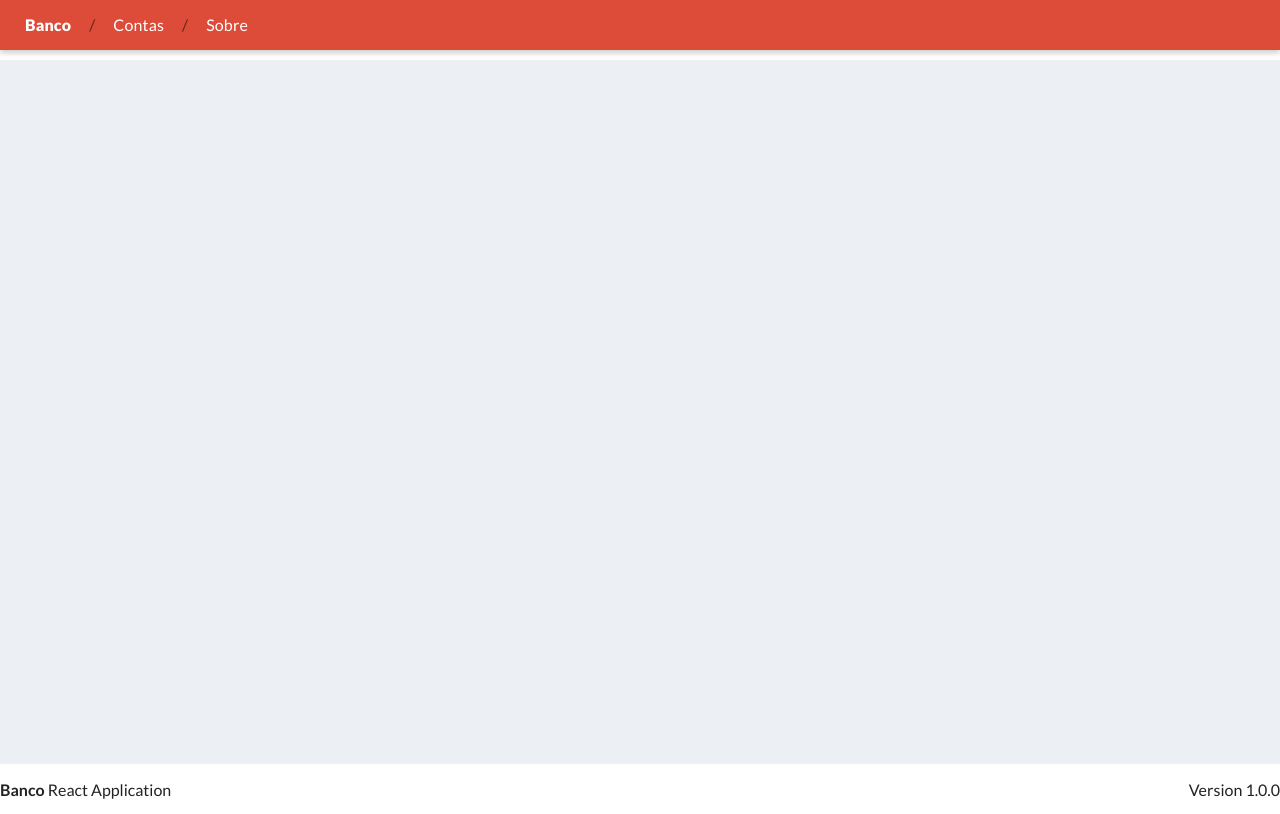
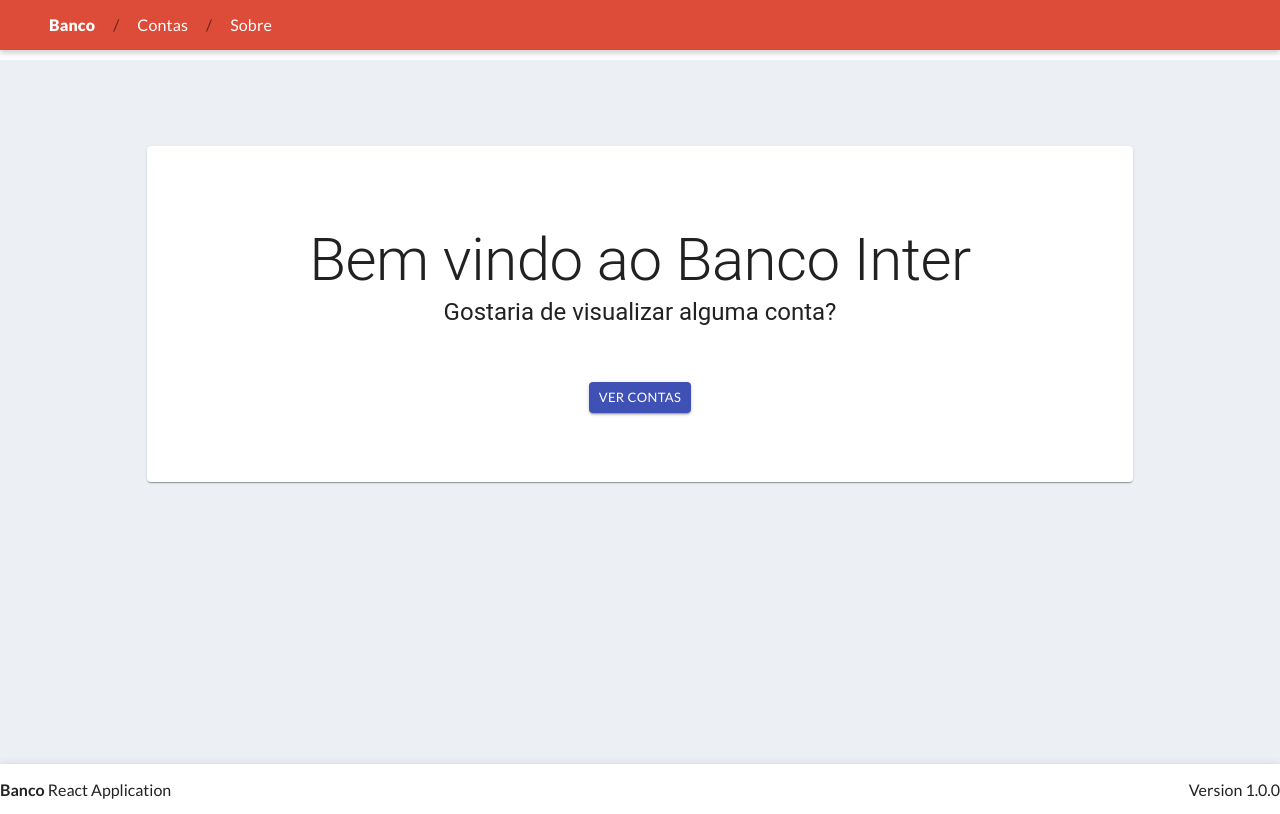
Before and after one commit to RodolfoHerman/banco-ui-react, a React (Create React App) app: page /home in a window 1280 px wide. Built offline with nearby package versions, Linux system fonts and the light colour scheme.

Commit message:
Criando a HomeView e refatoração de CSS

```diff
--- a/src/components/App/App.tsx
+++ b/src/components/App/App.tsx
@@ -1,6 +1,7 @@
 import { Container, withStyles } from '@material-ui/core';
 import React from 'react';
-import { BrowserRouter, Switch } from 'react-router-dom';
+import { BrowserRouter, Redirect, Route, Switch } from 'react-router-dom';
+import HomeView from '../../views/HomeView';
 import Footer from '../Footer';
 import Header from '../Header';
 import { HeaderMenu } from '../Header';
@@ -9,6 +10,9 @@
 	ContainerContent: {
         backgroundColor: '#ecf0f5',
         minHeight: '88vh',
+        display: 'flex',
+        alignItems: 'center',
+        alignContent: 'center'
     },
 
 };
@@ -41,7 +45,10 @@
                 <Header headersMenu={headersMenu} />
                 <Container className={props.classes?.ContainerContent}>
                     <Switch>
-
+                        <Route exact path="/">
+                            <Redirect to="/home" />
+                        </Route>
+                        <Route exact path="/home" component={HomeView} />
                     </Switch>
                 </Container>
                 <Footer version="Version 1.0.0" />
--- a/src/components/Footer/Footer.tsx
+++ b/src/components/Footer/Footer.tsx
@@ -3,14 +3,14 @@
 
 const styles = {
     '@global': {
-		'header.MuiPaper-root': {
+		'header.FooterContainer': {
             height: '50px',
             backgroundColor: '#FFF',
             color: '#222',
             display: 'flex',
             flexDirection: 'unset',
         },
-        'div.MuiContainer-root': {
+        'div.ContainerContent': {
             display: 'flex',
             alignItems: 'center',
             padding: '0px',
@@ -36,8 +36,8 @@
 
 const Footer: React.FC<FooterProps> = (props) => {
     return (
-        <AppBar position="static">
-            <Container>
+        <AppBar className="FooterContainer" position="static">
+            <Container className="ContainerContent">
                 <div className="DivContentLeft">
                     <strong>Banco</strong> React Application
                 </div>
--- /dev/null
+++ b/src/views/HomeView.tsx
@@ -0,0 +1,54 @@
+import { Card, CardActions, CardContent, Typography, withStyles } from '@material-ui/core';
+import Button from '@material-ui/core/Button';
+import React from 'react';
+
+const styles = {
+	CardContent: {
+        width: '80%',
+        minHeight: '200px',
+        margin: 'auto',
+        textAlign: 'center' as 'center',
+        padding: '5%',
+        marginTop: '7%'
+    },
+    CardActions: {
+        display: 'block',
+        marginTop: '30px'
+    }
+};
+
+declare interface HomeViewProps {
+    classes?: {
+        [selector: string]: string
+    }
+}
+
+const HomeView: React.FC<HomeViewProps> = (props) => {
+    return (
+        <Card className={props.classes?.CardContent}>
+            <CardContent>
+                <Typography component="h1" variant="h2">
+                    {
+                        "Bem vindo ao Banco Inter"
+                    }
+                </Typography>
+                <Typography component="h4" variant="h5">
+                    {
+                        "Gostaria de visualizar alguma conta?"
+                    }
+                </Typography>
+            </CardContent>
+            <CardActions className={props.classes?.CardActions}>
+                    <Button
+                        variant="contained"
+                        color="primary"
+                        size="small"
+                    >
+                        {'Ver contas'}
+                    </Button>
+            </CardActions>
+        </Card>
+    )
+}
+
+export default withStyles(styles)(HomeView);
```
